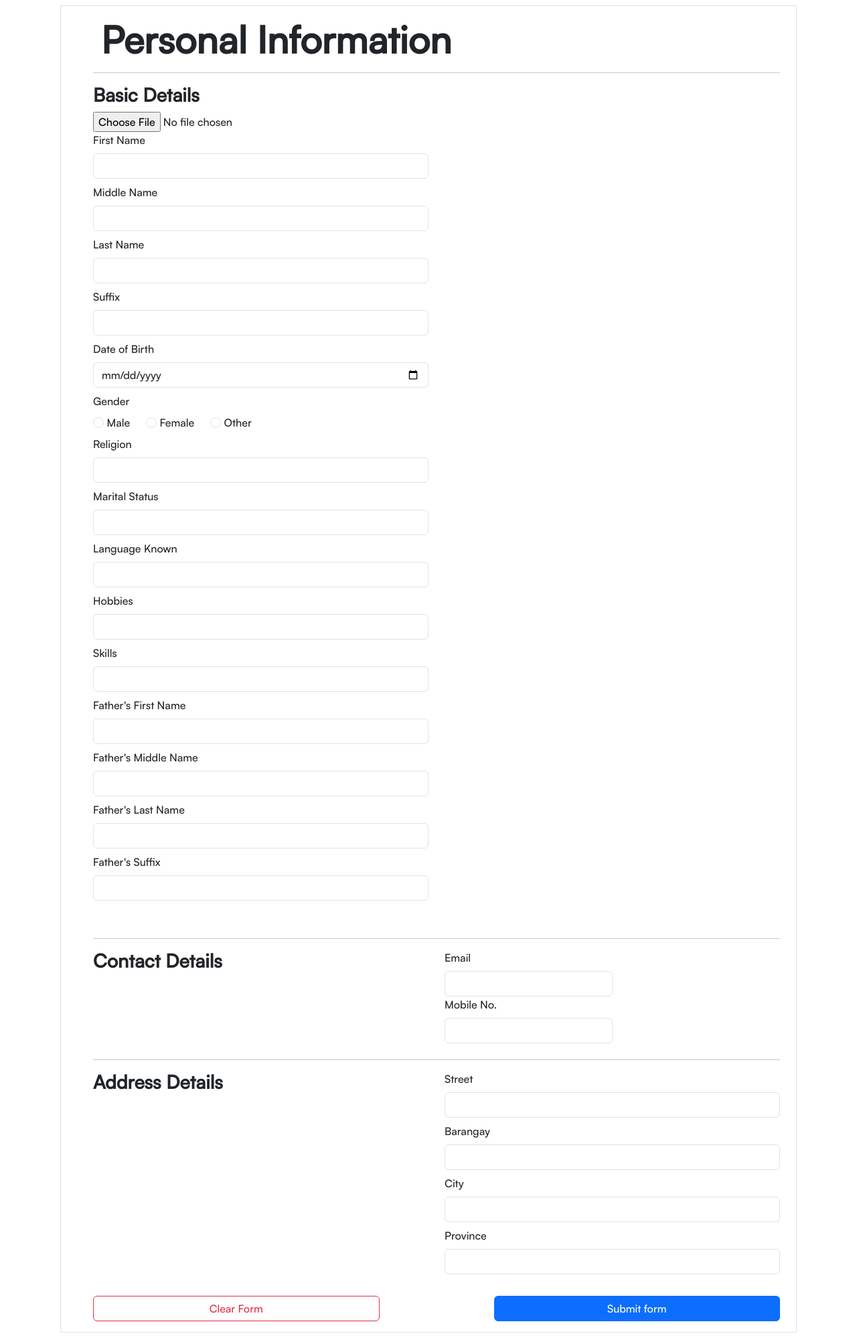
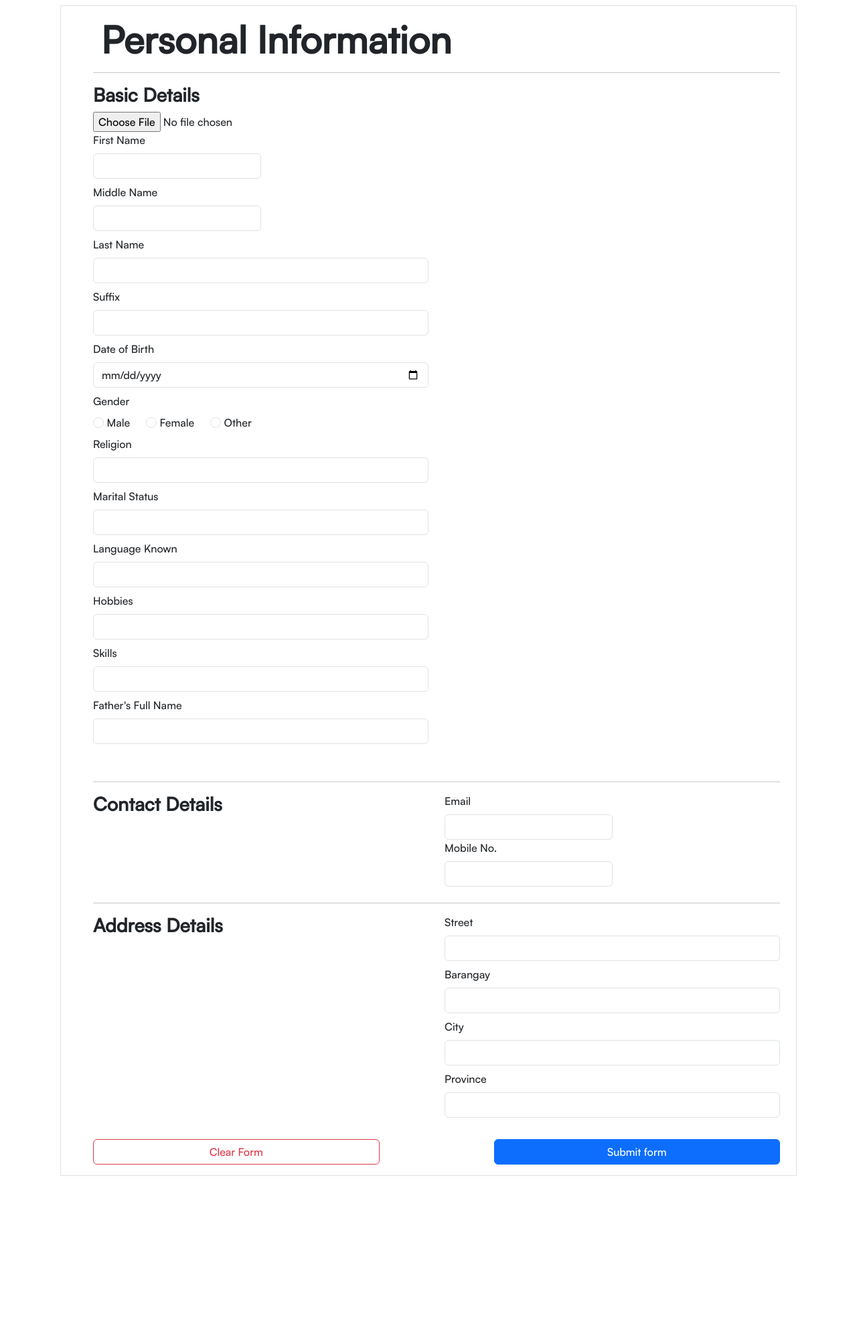
Before and after one commit to zekedecoded/biodata_v8, a PHP site: page /includes/addPerson.php in a window 1280 px wide. Shown: the whole page at 67% size. After the commit the page ends 1756 px from the top, so only its background shows below. Run offline with PHP 8.4, Linux system fonts and the light colour scheme; some libraries are stand-ins or nearby versions.

Commit message:
Updated it

```diff
--- a/Person.php
+++ b/Person.php
@@ -22,10 +22,10 @@ class Person
     public string $email;
     public string $gender;
     public string $marital_status;
-    public string $father_lastName;
-    public string $father_firstName;
-    public string $father_middleName;
-    public string $father_suffix;
+    // public string $father_lastName;
+    public string $father_fullName;
+    // public string $father_middleName;
+    // public string $father_suffix;
     public string $religion;
     public string $lang_known;
     public string $hobbiesName;
@@ -59,10 +59,10 @@ class Person
             $this->city = $_POST["city"];
             $this->province = $_POST["province"];
             $this->religion = $_POST["religion"];
-            $this->father_lastName = $_POST["father_lastName"];
-            $this->father_firstName = $_POST["father_firstName"];
-            $this->father_middleName = $_POST["father_middleName"];
-            $this->father_suffix = $_POST["father_suffix"];
+            // $this->father_lastName = $_POST["father_lastName"];
+            $this->father_fullName = $_POST["father_fullName"];
+            // $this->father_middleName = $_POST["father_middleName"];
+            // $this->father_suffix = $_POST["father_suffix"];
             $this->marital_status = $_POST["marital_status"];
             $this->lang_known = $_POST["lang_known"];
             $this->hobbiesName = $_POST["hobbiesName"];
@@ -156,7 +156,7 @@ class Person
                 }
 
                 $stmt = $this->con->prepare(
-                    "INSERT INTO temp_person(lastname,firstname,middlename,suffix,dob,gender,email,mobile,street,barangay,city,province,religion,father_lastName,father_firstName,father_middleName,father_suffix,marital_status,lang_known,hobbiesName,skills,pfp)VALUES (?,?,?,?,?,?,?,?,?,?,?,?,?,?,?,?,?,?,?,?,?,?)",
+                    "INSERT INTO temp_person(lastname,firstname,middlename,suffix,dob,gender,email,mobile,street,barangay,city,province,religion,father_fullName,marital_status,lang_known,hobbiesName,skills,pfp)VALUES (?,?,?,?,?,?,?,?,?,?,?,?,?,?,?,?,?,?,?)",
                 );
                 $stmt->execute([
                     $this->lastname,
@@ -172,10 +172,10 @@ class Person
                     $this->city,
                     $this->province,
                     $this->religion,
-                    $this->father_lastName,
-                    $this->father_firstName,
-                    $this->father_middleName,
-                    $this->father_suffix,
+                    // $this->father_lastName,
+                    $this->father_fullName,
+                    // $this->father_middleName,
+                    // $this->father_suffix,
                     $this->marital_status,
                     $this->lang_known,
                     $this->hobbiesName,
@@ -257,7 +257,7 @@ class Person
                     }
 
                     $stmt = $this->con->prepare(
-                        "UPDATE person SET firstname = ?, lastname = ?, middlename = ?, suffix = ?, mobile = ?, email = ?, dob = ?, gender = ?, marital_status = ?, father_lastName = ?, father_firstName = ?, father_middleName = ?, father_suffix = ?, religion = ?, lang_known = ?, hobbiesName = ?, street = ?, barangay = ?, city = ?, province = ?, skills = ?, pfp = ? WHERE personID = ?;",
+                        "UPDATE person SET firstname = ?, lastname = ?, middlename = ?, suffix = ?, mobile = ?, email = ?, dob = ?, gender = ?, marital_status = ?, father_fullName = ?, religion = ?, lang_known = ?, hobbiesName = ?, street = ?, barangay = ?, city = ?, province = ?, skills = ?, pfp = ? WHERE personID = ?;",
                     );
                     $stmt->execute([
                         $this->firstname,
@@ -269,10 +269,10 @@ class Person
                         $this->dob,
                         $this->gender,
                         $this->marital_status,
-                        $this->father_lastName,
-                        $this->father_firstName,
-                        $this->father_middleName,
-                        $this->father_suffix,
+                        $this->father_fullName,
+                        // $this->father_lastName,
+                        // $this->father_middleName,
+                        // $this->father_suffix,
                         $this->religion,
                         $this->lang_known,
                         $this->hobbiesName,
--- a/includes/addPerson.php
+++ b/includes/addPerson.php
@@ -33,12 +33,12 @@ $Person->AddPerson();
           <input type="file" name="pfp">
         </div>
         <div class="col-12 col-md-6">
-          <div class="col-12 position-relative mb-2">
+          <div class="col col-6 position-relative mb-2">
             <label for="validationTooltip01" class="form-label">First Name</label>
             <input type="text" class="form-control" id="validationTooltip01" name="firstname" required>
             <div class="invalid-feedback">Please provide a valid first name.</div>
           </div>
-          <div class="position-relative mb-2">
+          <div class="col col-6 position-relative mb-2">
             <label for="validationTooltip02" class="form-label">Middle Name</label>
             <input type="text" class="form-control" id="validationTooltip02" name="middlename" required>
             <div class="invalid-feedback">Please provide a valid middle name.</div>
@@ -100,11 +100,11 @@ $Person->AddPerson();
             <div class="invalid-feedback">Please provide a valid skills.</div>
           </div>
           <div class="col-12 position-relative mb-2">
-            <label for="validationTooltip13" class="form-label">Father's First Name</label>
-            <input type="text" class="form-control" id="validationTooltip13" name="father_firstName" required>
+            <label for="validationTooltip13" class="form-label">Father's Full Name</label>
+            <input type="text" class="form-control" id="validationTooltip13" name="father_fullName" required>
             <div class="invalid-feedback">Please provide a valid father's name.</div>
           </div>
-          <div class="col-12 position-relative mb-2">
+          <!-- <div class="col-12 position-relative mb-2">
             <label for="validationTooltip14" class="form-label">Father's Middle Name</label>
             <input type="text" class="form-control" id="validationTooltip14" name="father_middleName" required>
             <div class="invalid-feedback">Please provide a valid father's name.</div>
@@ -118,7 +118,7 @@ $Person->AddPerson();
             <label for="validationTooltip16" class="form-label">Father's Suffix</label>
             <input type="text" class="form-control" id="validationTooltip16" name="father_suffix">
             <div class="invalid-feedback">Please provide a valid father's suffix.</div>
-          </div>
+          </div> -->
         </div>
       </div>
 
```
Also changed, not shown: accept.php (+23 -19 lines), includes/editPerson.php (+33 -33 lines), includes/table.php (+18 -18 lines), includes/viewPerson.php (+30 -30 lines), index.php (+12 -1 lines), 10 other files.
